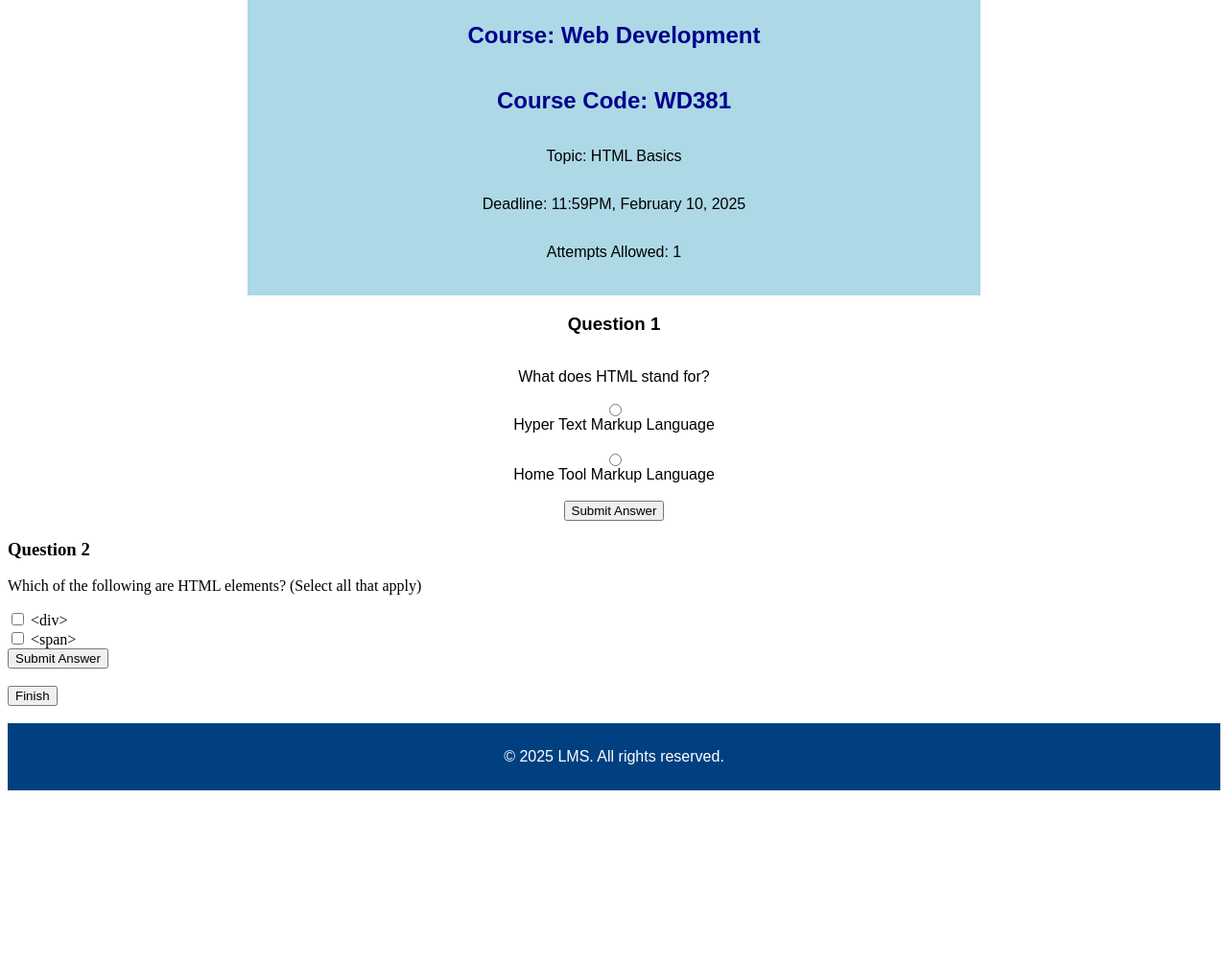
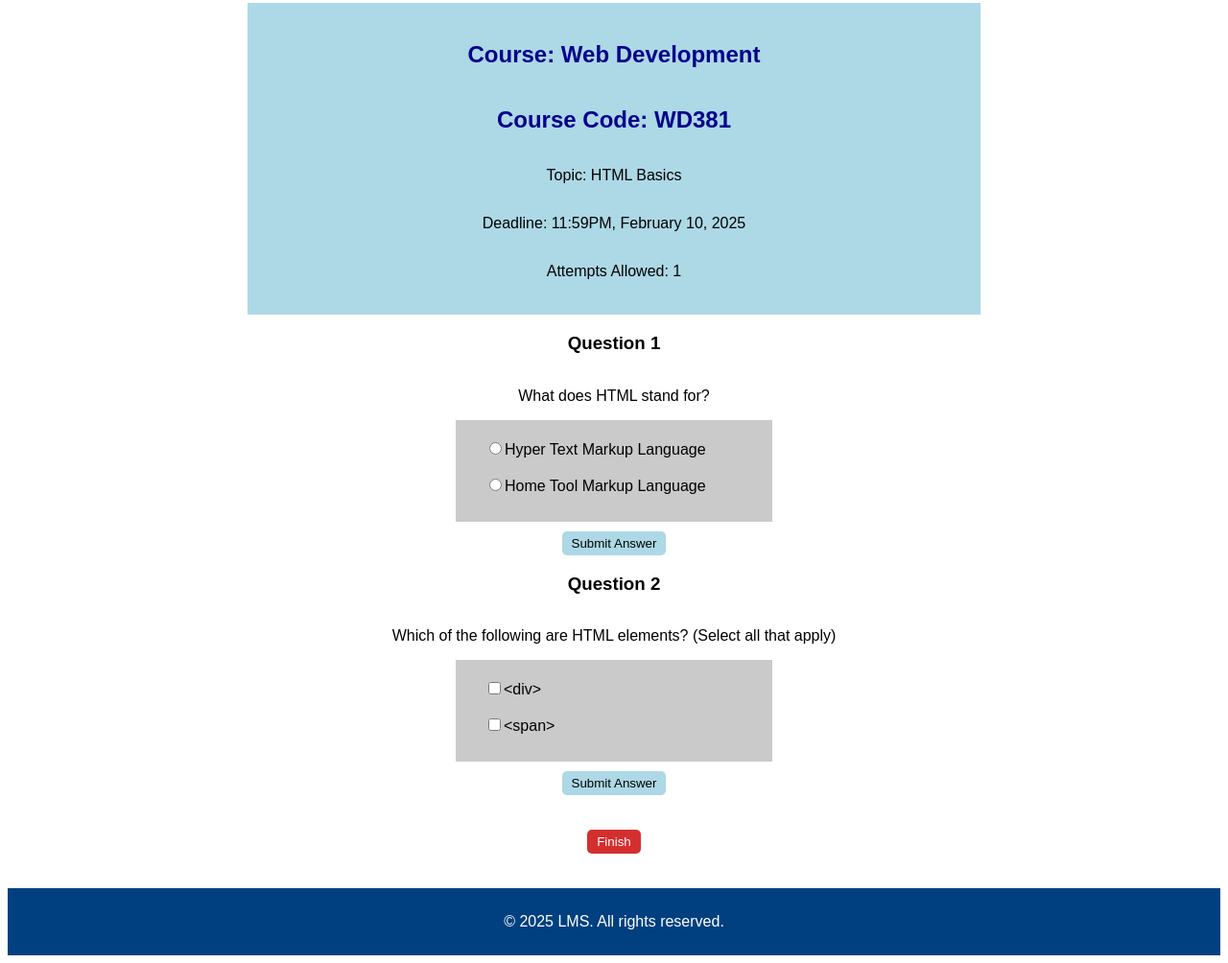
Before and after one commit to rinad-h/ENSF381-Assignment2, a plain HTML site: page attempt_quiz.html in a window 1280 px wide. Shown: the part 324-1328 px from the top of the page at 96% size. Before the commit the page ends 1156 px from the top, so only its background shows below. Drawn offline with Linux system fonts and the light colour scheme.

Commit message:
finished 4

```diff
--- a/attempt_quiz.html
+++ b/attempt_quiz.html
@@ -32,25 +32,26 @@
         <div class="quiz-questions">
             <h3>Question 1</h3>
             <p>What does HTML stand for?</p>
-            <input type="radio" id="q1a" name="q1" value="Hyper Text Markup Language">
-            <label for="q1a">Hyper Text Markup Language</label><br>
-            <input type="radio" id="q1b" name="q1" value="Home Tool Markup Language">
-            <label for="q1b">Home Tool Markup Language</label><br>
+            <div class="quiz-options">
+                <label for="q1a"><input type="radio" id="q1a" name="q1" value="Hyper Text Markup Language">Hyper Text Markup Language</label><br>
+                <label for="q1b"><input type="radio" id="q1b" name="q1" value="Home Tool Markup Language">Home Tool Markup Language</label><br>
+            </div>
             <button>Submit Answer</button>
         </div>
 
-
-        <h3>Question 2</h3>
-        <p>Which of the following are HTML elements? (Select all that apply)</p>
-        <input type="checkbox" id="q2a" name="q2" value="<div>">
-        <label for="q2a">&lt;div&gt;</label><br>
-        <input type="checkbox" id="q2b" name="q2" value="<span>">
-        <label for="q2b">&lt;span&gt;</label><br>
-        <button>Submit Answer</button>
+        <div class="quiz-questions">
+            <h3>Question 2</h3>
+            <p>Which of the following are HTML elements? (Select all that apply)</p>
+            <div class="quiz-options">
+                <label for="q2a"><input type="checkbox" id="q2a" name="q2" value="<div>">&lt;div&gt;</label><br>
+                <label for="q2b"><input type="checkbox" id="q2b" name="q2" value="<span>">&lt;span&gt;</label><br>
+            </div>
+            <button>Submit Answer</button>
+        </div>
 
         <br><br>
-        <form>
-            <button type="submit" formaction="leaderboard.html">Finish</button>
+        <form >
+            <button class="finish-btn" type="submit" formaction="leaderboard.html">Finish</button>
             <br><br>
         </form>
     </main>
--- a/styles.css
+++ b/styles.css
@@ -66,6 +66,7 @@ footer{
     width: 100%;
     height: 150px;
     border-radius: 5px;
+    margin-top: 20px;
 }
 
 .course-info{
@@ -90,6 +91,47 @@ footer{
     font-family: Arial, Helvetica, sans-serif;
     align-items: center;
     justify-content: center;
+}
+
+.quiz-options{
+    display: flex;
+    flex-direction: column;
+    background-color: #cacaca;
+    padding-left: 30px;
+    padding-top: 20px;
+    padding-bottom: 10px;
+    margin-bottom: 10px;
+    width: 300px;
+}
+
+.quiz-questions button{
+    background-color: lightblue;
+    border-radius: 5px;
+    border-width: 0px;
+    padding: 5px;
+    padding-left: 10px;
+    padding-right:10px;
+}
+
+.quiz-questions button:hover{
+    background-color: darkblue;
+    color: white;
+}
+
+.finish-btn{
+    display:block;
+    background-color: #D32F2F;
+    border-width: 0px;
+    border-radius: 5px;
+    padding: 5px;
+    padding-left: 10px;
+    padding-right:10px;
+    margin: 0 auto;
+    color: white;
+}
+
+.finish-btn:hover{
+    background-color: #821b1b;
 }
 
 .leaderboard-table{
```
